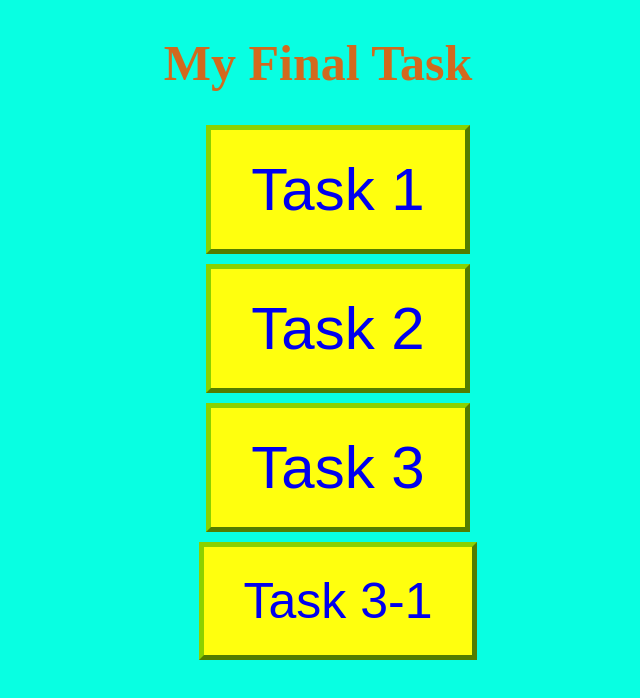
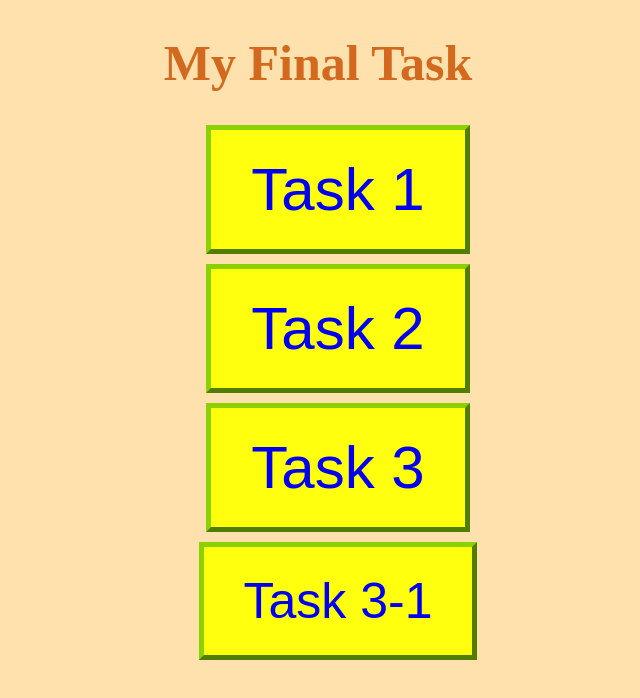
Before and after one commit to NeorRonnel/Final.github.io, a plain HTML site: page index.html in a window 1280 px wide. Shown: the whole page, without its empty margins (322-962 px from the left). Drawn offline with Linux system fonts and the light colour scheme.

Commit message:
Update index.css

```diff
--- a/index.css
+++ b/index.css
@@ -1,6 +1,6 @@
 body{
     text-align: center;
-    background-color: rgb(8, 255, 226);
+    background-color: rgb(255, 225, 173);
 }
 .btn1{
     font-size: 60px;
```
